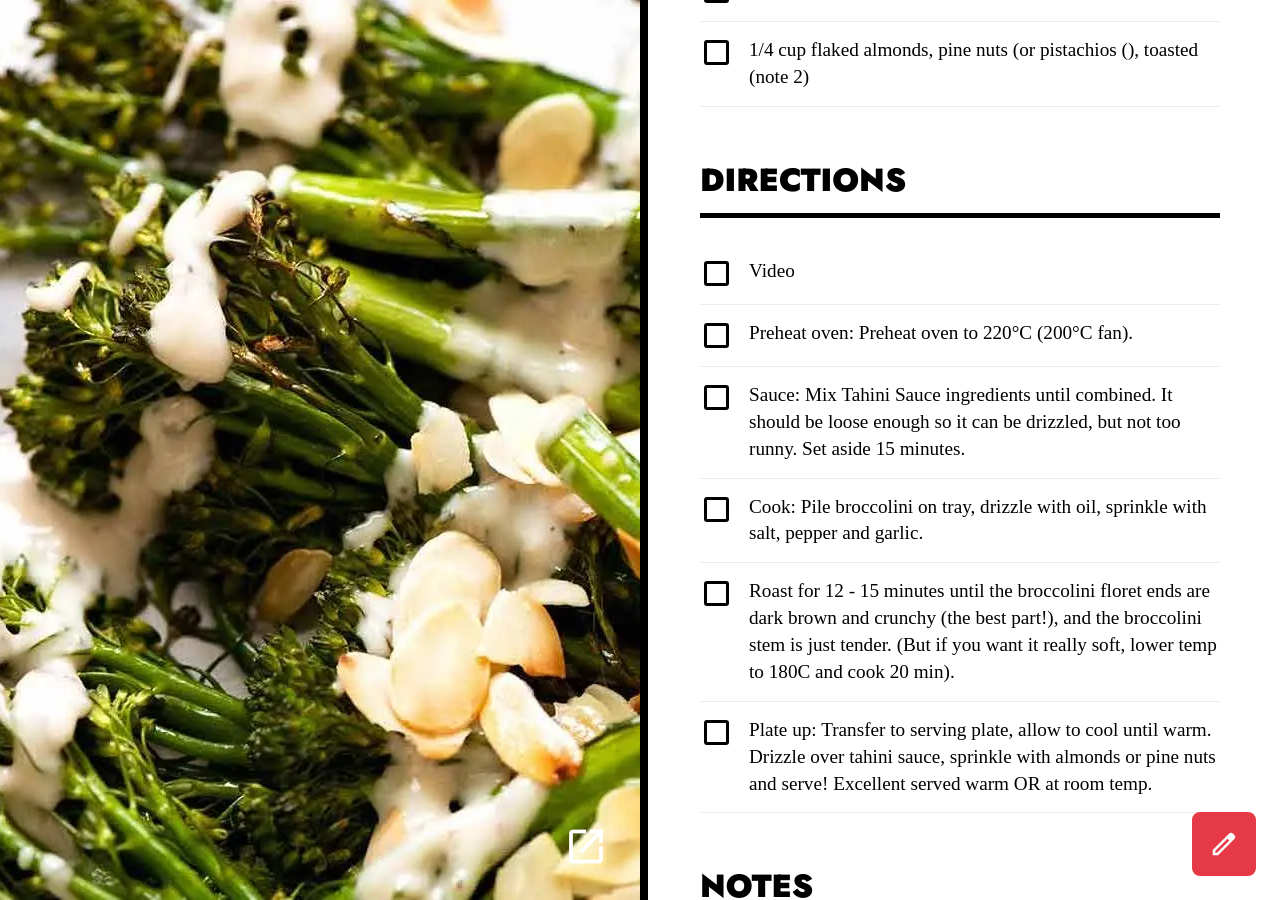
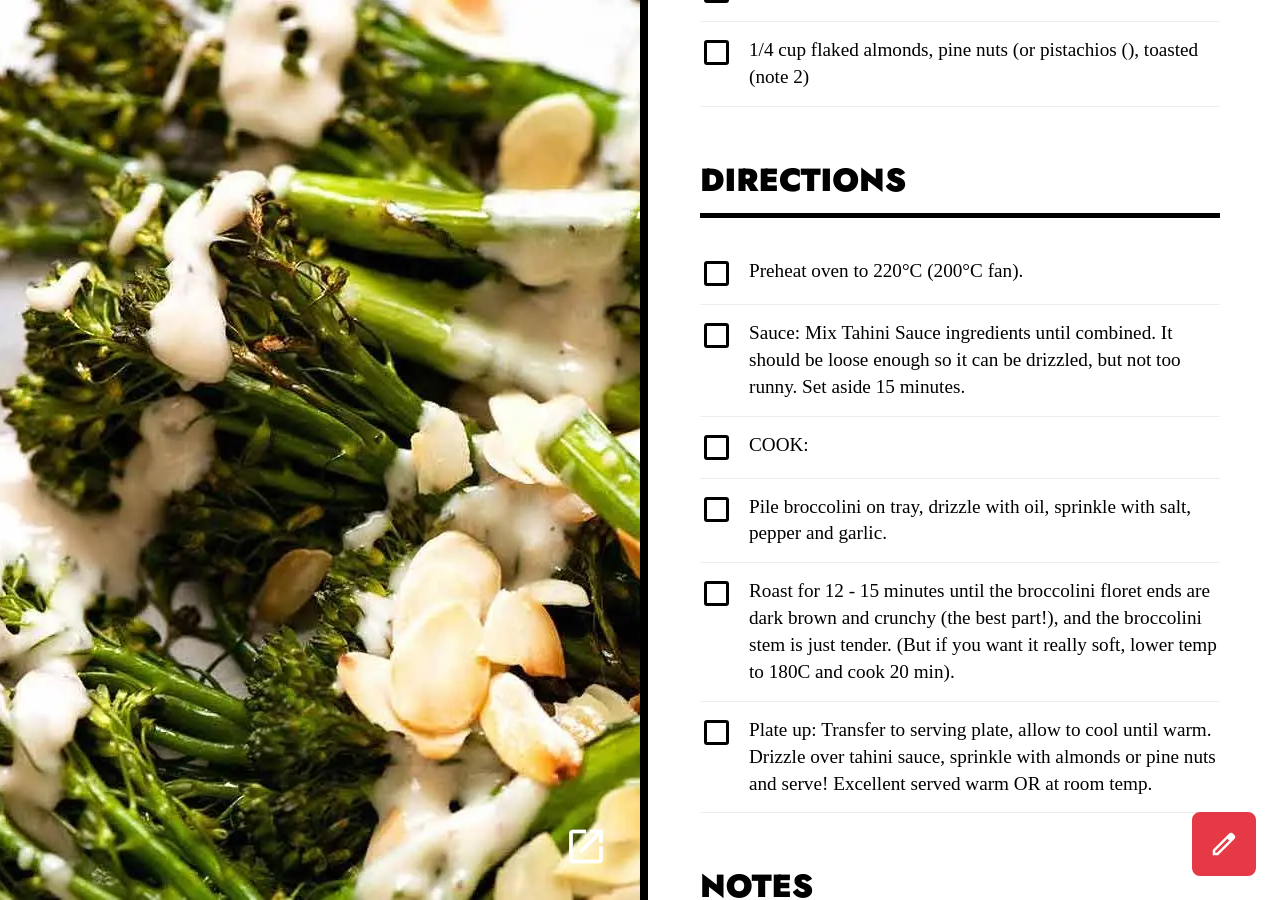
Before and after one commit to amp800/chowdown, a Jekyll site: the page built from _recipes/roasted-broccolini-with-tahini-sauce.md, in a window 1280 px wide and 900 px high, scrolled down 1703 px. Built offline with Jekyll 4.4.1, drawn with Linux system fonts in a browser that asks for light colours.

Commit message:
Edit recipe _recipes/roasted-broccolini-with-tahini-sauce.md

```diff
--- a/_recipes/roasted-broccolini-with-tahini-sauce.md
+++ b/_recipes/roasted-broccolini-with-tahini-sauce.md
@@ -30,11 +30,11 @@ ingredients:
 - 1/4 cup flaked almonds, pine nuts (or pistachios (), toasted (note 2)
 # ---
 directions:
-- Video
-- 'Preheat oven: Preheat oven to 220°C (200°C fan).'
+- Preheat oven to 220°C (200°C fan).
 - 'Sauce: Mix Tahini Sauce ingredients until combined. It should be loose enough so it can be drizzled, but not too runny.
   Set aside 15 minutes.'
-- 'Cook: Pile broccolini on tray, drizzle with oil, sprinkle with salt, pepper and garlic.'
+- 'COOK:'
+- Pile broccolini on tray, drizzle with oil, sprinkle with salt, pepper and garlic.
 - Roast for 12 - 15 minutes until the broccolini floret ends are dark brown and crunchy (the best part!), and the broccolini
   stem is just tender. (But if you want it really soft, lower temp to 180C and cook 20 min).
 - 'Plate up: Transfer to serving plate, allow to cool until warm. Drizzle over tahini sauce, sprinkle with almonds or pine
```
